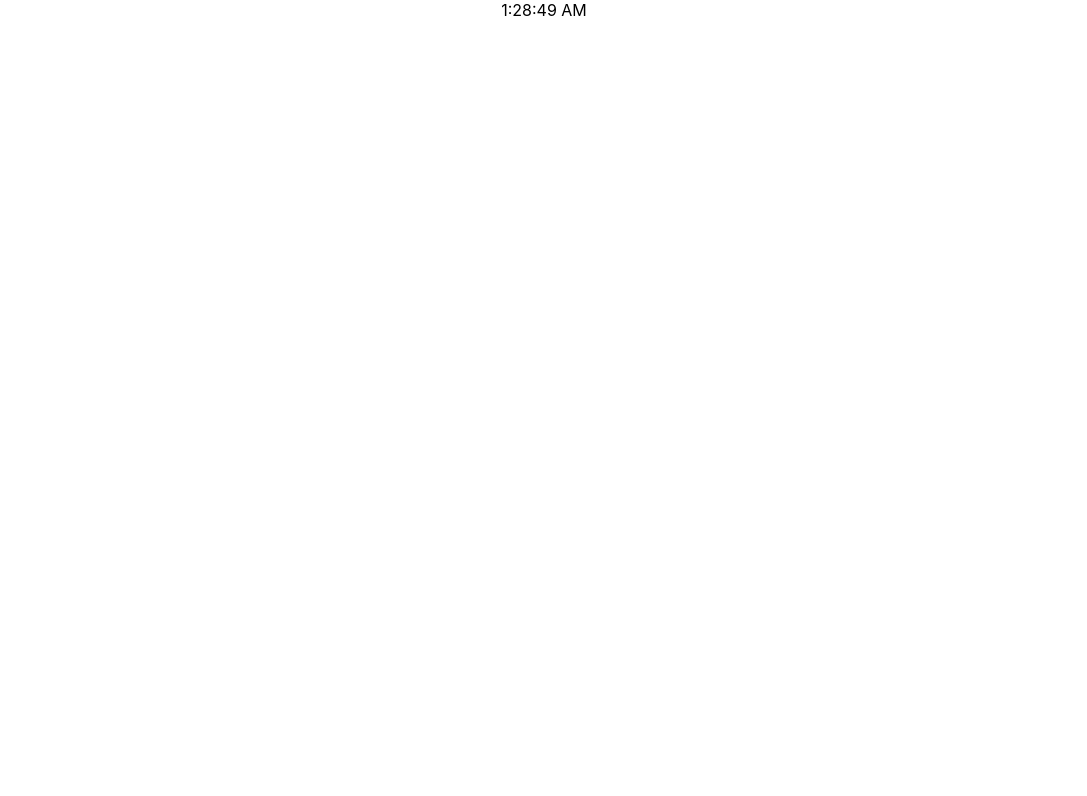
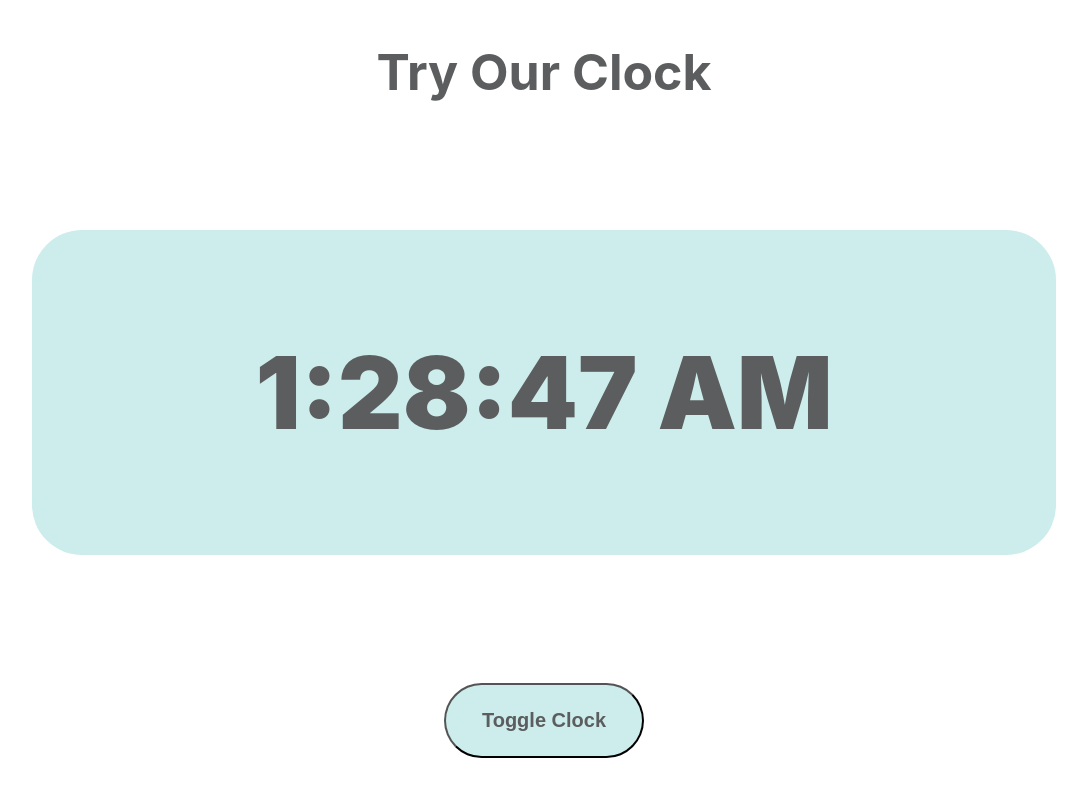
Before and after one commit to bsihame/Clock-with-React, a React (Create React App) app in the folder clock-app/: page / in a window 1280 px wide. Shown: the top 796 px of the page, without its empty margins (96-1183 px from the left). Built offline with nearby package versions, Linux system fonts and the light colour scheme.

Commit message:
app done

```diff
--- a/clock-app/src/App.js
+++ b/clock-app/src/App.js
@@ -2,15 +2,27 @@ import React from 'react';
 import logo from './logo.svg';
 import './App.css';
 import Clock from "./components/Clock"
-setInterval(App, 1000)
-function App() {
-  return (
-    <div className="App">
 
-      <Clock />
+class App extends React.Component {
+  state = { showClock: true };
+  handleToggle = () => {
+    this.setState((prevState) => ({
+      showClock: !prevState.showClock
+    }))
+  }
+  render() {
+    return (
+      <div className="App">
 
-    </div>
-  );
+        <h2>Try Our Clock</h2>
+        <div className="clock">
+          {this.state.showClock ? <Clock /> : null}
+        </div>
+        <button onClick={this.handleToggle} >Toggle Clock</button>
+
+      </div>
+    );
+  }
 }
 
 export default App;
--- a/clock-app/src/components/Clock.js
+++ b/clock-app/src/components/Clock.js
@@ -19,7 +19,7 @@ class Clock extends React.Component {
   }
   render() {
     return (
-      <div>
+      <div className="clock">
         {this.state.time}
       </div>
     )
--- a/clock-app/src/index.css
+++ b/clock-app/src/index.css
@@ -11,3 +11,31 @@ code {
   font-family: source-code-pro, Menlo, Monaco, Consolas, 'Courier New',
     monospace;
 }
+.clock{
+  background-color: rgb(205, 237, 237);
+  font-size: 100px;
+  font-weight: bolder;
+  color: rgb(91, 93, 94);
+  margin: 10%;
+  display: flex;
+  justify-content: space-around;
+ border-radius: 50px;
+
+
+}
+h2 {
+  font-size: 50px;
+  font-weight: bolder;
+  color: rgb(91, 93, 94);
+}
+button {
+  height: 75px;
+  width: 200px;
+  border-radius: 50px;
+  font-size: 20px;
+  font-weight: bolder;
+  color: rgb(91, 93, 94);
+  background: rgb(205, 237, 237);
+  box-shadow:  rgb(91, 93, 94);
+
+}
```
